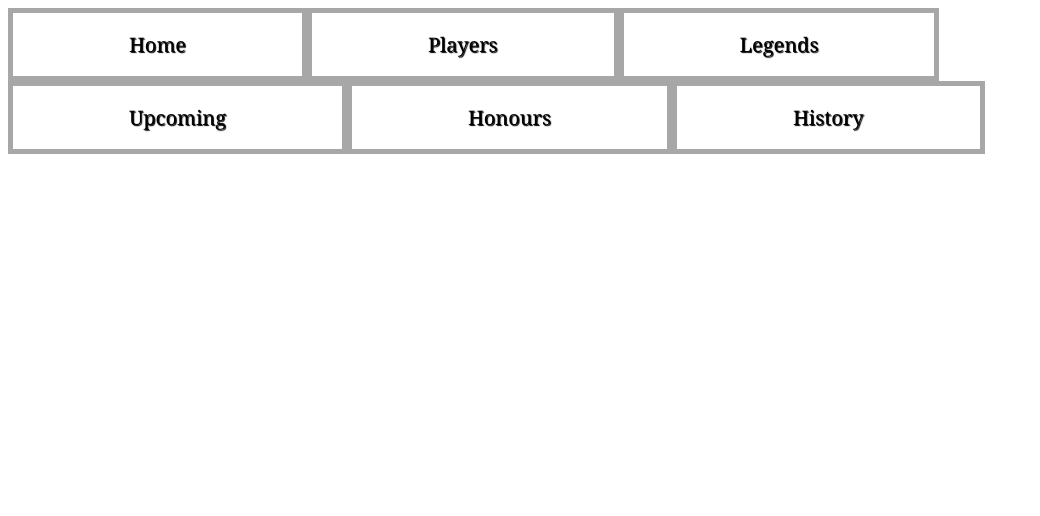
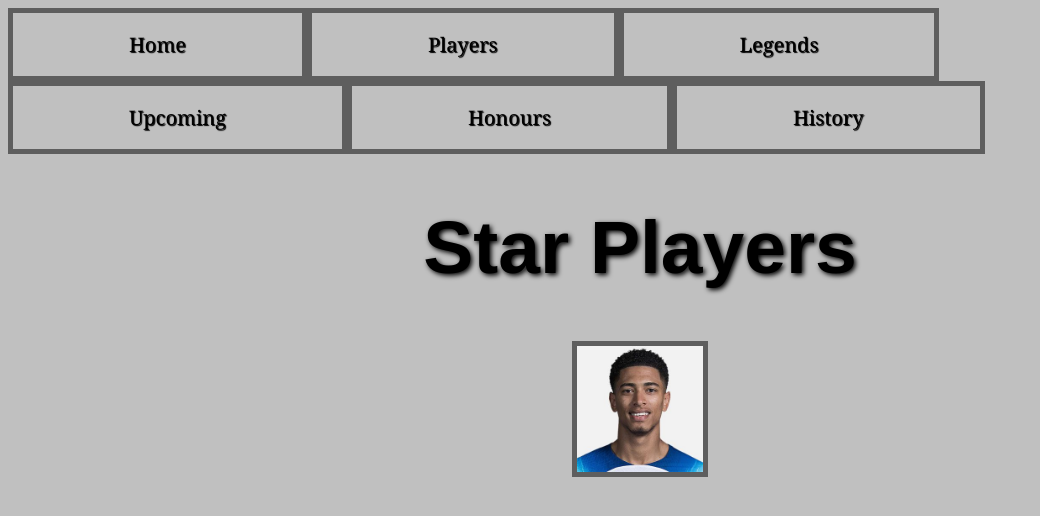
Before and after one commit to ntaimur/realmadrid, a plain HTML site: page players.html in a window 1280 px wide. Shown: the whole page, without its empty margins (0-1040 px from the left). Drawn offline with Linux system fonts and the light colour scheme.

Commit message:
Added some base to players tab.
Added centered images and a base for text. Finished home page.

```diff
--- a/players.html
+++ b/players.html
@@ -16,5 +16,11 @@
         <li><a href="history.html">History</a></li>
     </ul>
 
+    <h1>Star Players</h1>
+    <img src="jude.png" width="210px" class="pic">
+
+
+
+
 </body>
 </html>
--- a/styles.css
+++ b/styles.css
@@ -11,7 +11,7 @@ ul {
     margin: 0;
     padding: 0;
     overflow: hidden;
-    background-color: rgb(255, 255, 255);
+    background-color: rgb(192, 192, 192);
   }
 
   li {
@@ -27,12 +27,12 @@ ul {
     font-size: 20px;
     font-family: Georgia, 'Times New Roman', Times, serif;
     text-shadow: 1px 1px 1px;
-    border: 5px solid #a7a7a7;
+    border: 5px solid #5e5e5e;
   }
 
 
   body {
-    background-color: rgb(255, 255, 255);
+    background-color: rgb(192, 192, 192);
   }
 
   li a:hover {
@@ -49,6 +49,14 @@ ul {
     margin-left: auto;
     margin-right: auto;
     width: 90%;
-    border: 5px solid #a7a7a7;
+    border: 5px solid #5e5e5e;
 
   }
+
+  .pic {
+    display: block;
+    margin-left: auto;
+    margin-right: auto;
+    width: 10%;
+    border: 5px solid #5e5e5e;
+  }
```
Also changed, not shown: jude.png (added).
